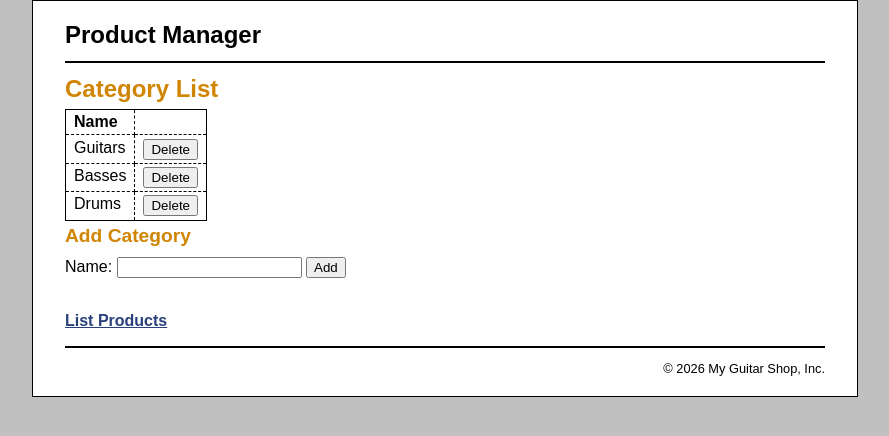
After one commit to PecharheadTTV/php-app, a PHP site: page /book_apps/ch04_ex1/delete_category.php in a window 1280 px wide. The commit adds this page. Shown: the top 436 px of the page, without its empty margins (195-1084 px from the left). Run offline with PHP 8.4, Linux system fonts and the light colour scheme; data comes from the database, SQL or seed files in the repository.

Commit message:
Exercise 4-1 complete
Exercise 4-1 complete

```diff
--- a/ch04_ex1/category_list.php
+++ b/ch04_ex1/category_list.php
@@ -2,8 +2,7 @@
 require_once('database.php');
 
 // Get all categories
-$query = 'SELECT * FROM categories
-          ORDER BY categoryID';
+$query = 'SELECT * FROM categories ORDER BY categoryID';
 $statement = $db->prepare($query);
 $statement->execute();
 $categories = $statement->fetchAll();
@@ -28,22 +27,31 @@ $statement->closeCursor();
             <th>Name</th>
             <th>&nbsp;</th>
         </tr>
-
-        <!-- add code for the rest of the table here -->
-
+        <?php foreach ($categories as $category) : ?>
+        <tr>
+            <td><?php echo $category['categoryName']; ?></td>
+            <td>
+                <form action="delete_category.php" method="post">
+                    <input type="hidden" name="category_id"
+                           value="<?php echo $category['categoryID']; ?>">
+                    <input type="submit" value="Delete">
+                </form>
+            </td>
+        </tr>
+        <?php endforeach; ?>
     </table>
 
     <h2>Add Category</h2>
-
-    <!-- add code for the form here -->
-
+    <form action="add_category.php" method="post" id="add_category_form">
+        <label>Name:</label>
+        <input type="text" name="name">
+        <input id="add_category_button" type="submit" value="Add">
+    </form>
     <br>
     <p><a href="index.php">List Products</a></p>
-
-    </main>
-
-    <footer>
-        <p>&copy; <?php echo date("Y"); ?> My Guitar Shop, Inc.</p>
-    </footer>
+</main>
+<footer>
+    <p>&copy; <?php echo date("Y"); ?> My Guitar Shop, Inc.</p>
+</footer>
 </body>
 </html>
--- /dev/null
+++ b/ch04_ex1/delete_category.php
@@ -0,0 +1,18 @@
+<?php
+require_once('database.php');
+
+// Get the category ID
+$category_id = filter_input(INPUT_POST, 'category_id', FILTER_VALIDATE_INT);
+
+// Delete the category from the database
+if ($category_id != false) {
+    $query = 'DELETE FROM categories WHERE categoryID = :category_id';
+    $statement = $db->prepare($query);
+    $statement->bindValue(':category_id', $category_id);
+    $statement->execute();
+    $statement->closeCursor();
+}
+
+// Display the Category List page
+include('category_list.php');
+?>
```
Also changed, not shown: ch04_ex1/add_category.php (added, +23 -0 lines).
